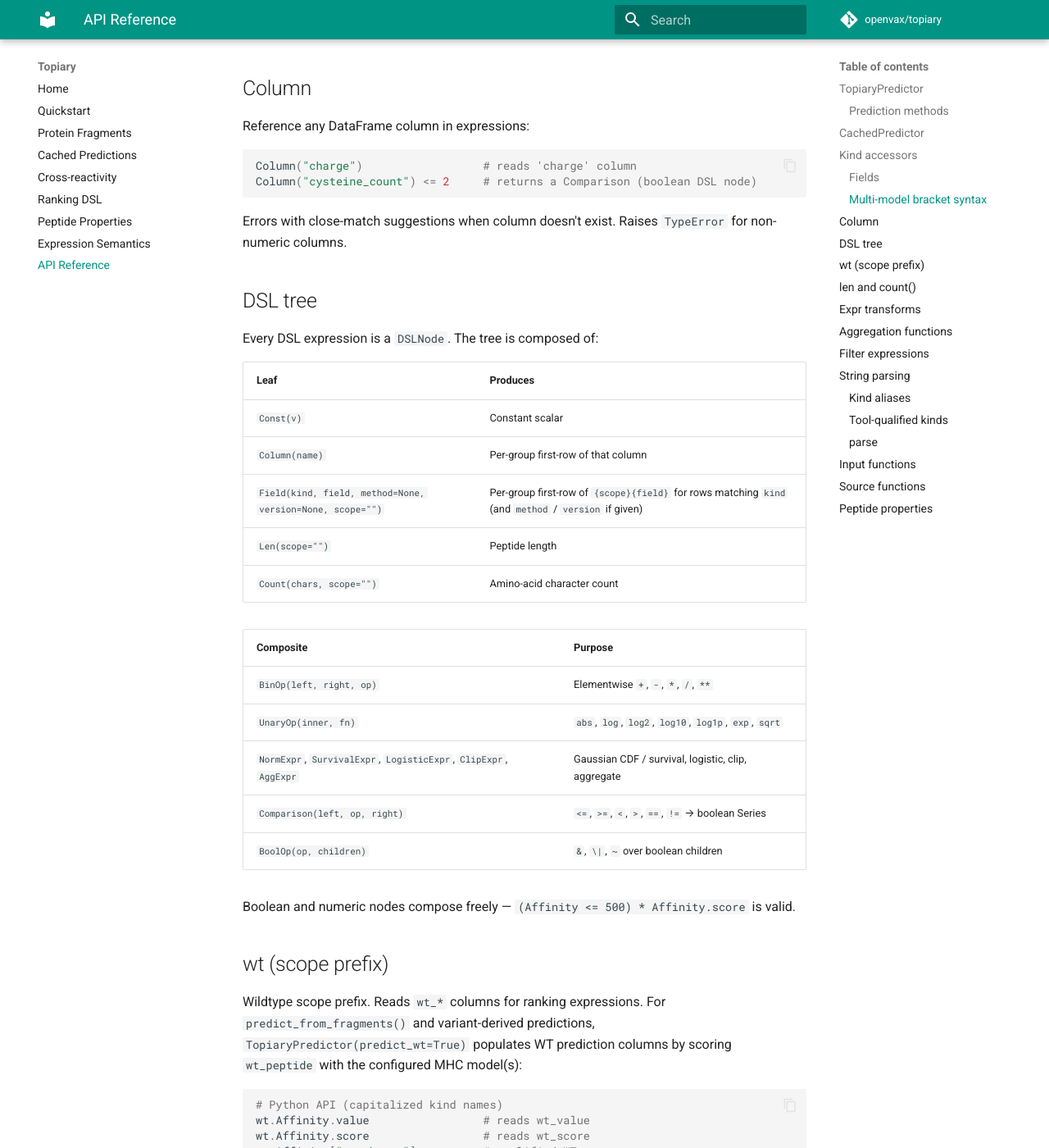
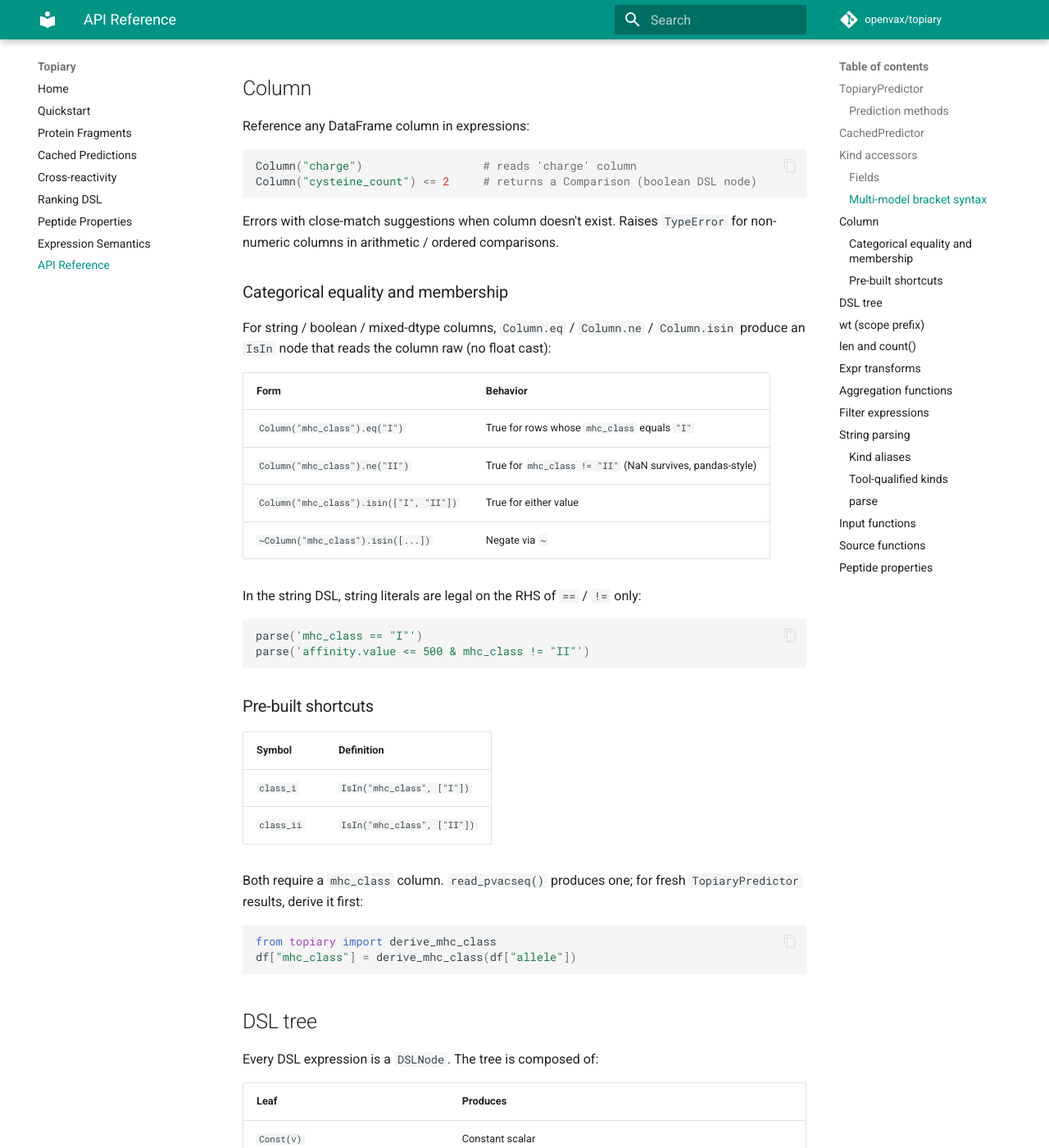
Before and after one commit to openvax/topiary, an MkDocs documentation site: the page built from docs/api.md, in a window 1280 px wide and 1400 px high, scrolled down 3543 px. Shown: the whole window at 82% size. Built offline with MkDocs 1.6.1 and Material for MkDocs 9.7.7, drawn with Linux system fonts in a browser that asks for light colours; comment, search, counter and statistics services are not loaded; some of the changed text lies outside the part shown.

````diff
--- a/docs/api.md
+++ b/docs/api.md
@@ -94,7 +94,39 @@ Column("charge")                  # reads 'charge' column
 Column("cysteine_count") <= 2     # returns a Comparison (boolean DSL node)
 ```
 
-Errors with close-match suggestions when column doesn't exist. Raises `TypeError` for non-numeric columns.
+Errors with close-match suggestions when column doesn't exist. Raises `TypeError` for non-numeric columns in arithmetic / ordered comparisons.
+
+### Categorical equality and membership
+
+For string / boolean / mixed-dtype columns, `Column.eq` / `Column.ne` / `Column.isin` produce an `IsIn` node that reads the column raw (no float cast):
+
+| Form | Behavior |
+|------|----------|
+| `Column("mhc_class").eq("I")` | True for rows whose `mhc_class` equals `"I"` |
+| `Column("mhc_class").ne("II")` | True for `mhc_class != "II"` (NaN survives, pandas-style) |
+| `Column("mhc_class").isin(["I", "II"])` | True for either value |
+| `~Column("mhc_class").isin([...])` | Negate via `~` |
+
+In the string DSL, string literals are legal on the RHS of `==` / `!=` only:
+
+```python
+parse('mhc_class == "I"')
+parse('affinity.value <= 500 & mhc_class != "II"')
+```
+
+### Pre-built shortcuts
+
+| Symbol | Definition |
+|--------|-----------|
+| `class_i` | `IsIn("mhc_class", ["I"])` |
+| `class_ii` | `IsIn("mhc_class", ["II"])` |
+
+Both require a `mhc_class` column. `read_pvacseq()` produces one; for fresh `TopiaryPredictor` results, derive it first:
+
+```python
+from topiary import derive_mhc_class
+df["mhc_class"] = derive_mhc_class(df["allele"])
+```
 
 ## DSL tree
 
@@ -104,6 +136,7 @@ Every DSL expression is a `DSLNode`. The tree is composed of:
 |------|----------|
 | `Const(v)` | Constant scalar |
 | `Column(name)` | Per-group first-row of that column |
+| `IsIn(name, values, negate=False)` | Per-group boolean membership test against scalar values (no float cast); reachable via `Column.eq` / `Column.ne` / `Column.isin` |
 | `Field(kind, field, method=None, version=None, scope="")` | Per-group first-row of `{scope}{field}` for rows matching `kind` (and `method` / `version` if given) |
 | `Len(scope="")` | Peptide length |
 | `Count(chars, scope="")` | Amino-acid character count |
@@ -251,6 +284,7 @@ Mixing `|` and `&` follows standard precedence (`&` binds tighter than `|`); use
 | `read_lens(path)` | LENS report (v1.4 / v1.5.1 / v1.9) | `TopiaryResult` (wide form) |
 | `read_pvacseq(path)` | pVACseq aggregated or `all_epitopes` TSV (MHC-I or MHC-II) | `TopiaryResult` (long form) |
 | `melt_pvacseq_algorithms(result)` | Loaded pVACseq `all_epitopes` result | `TopiaryResult` with one row per (peptide, allele, algorithm) |
+| `derive_mhc_class(allele_series)` | Allele Series (mhcgnomes-normalized or raw) | Series of `"I"` / `"II"` / `pd.NA` |
 | `slice_regions(seqs, regions)` | Sequences + intervals | `{name:start-end: subseq}` |
 | `exclude_by(df, ref, mode)` | DataFrame + ref sequences | Filtered DataFrame |
 
````
Also changed, not shown: 3 other files.
